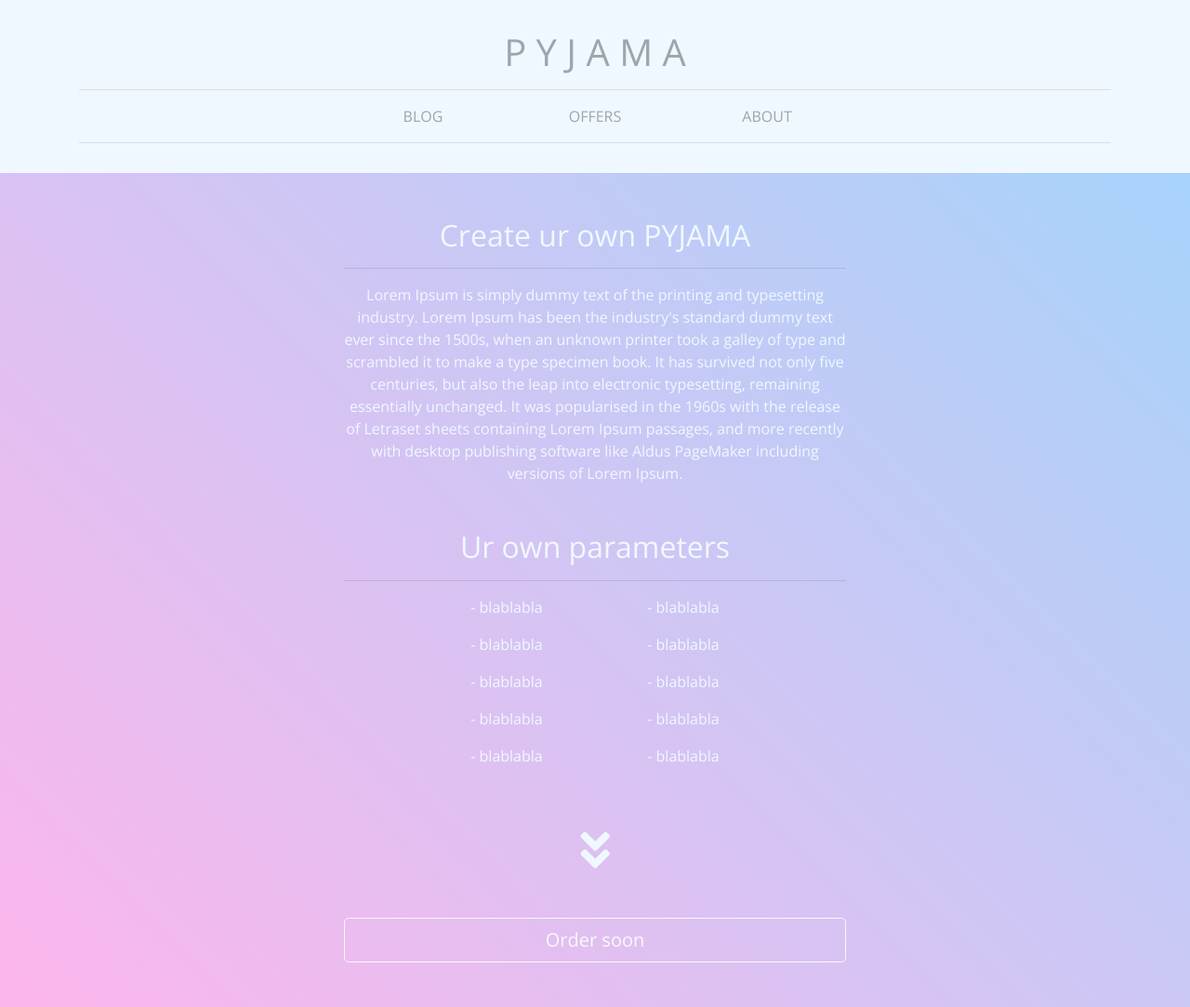
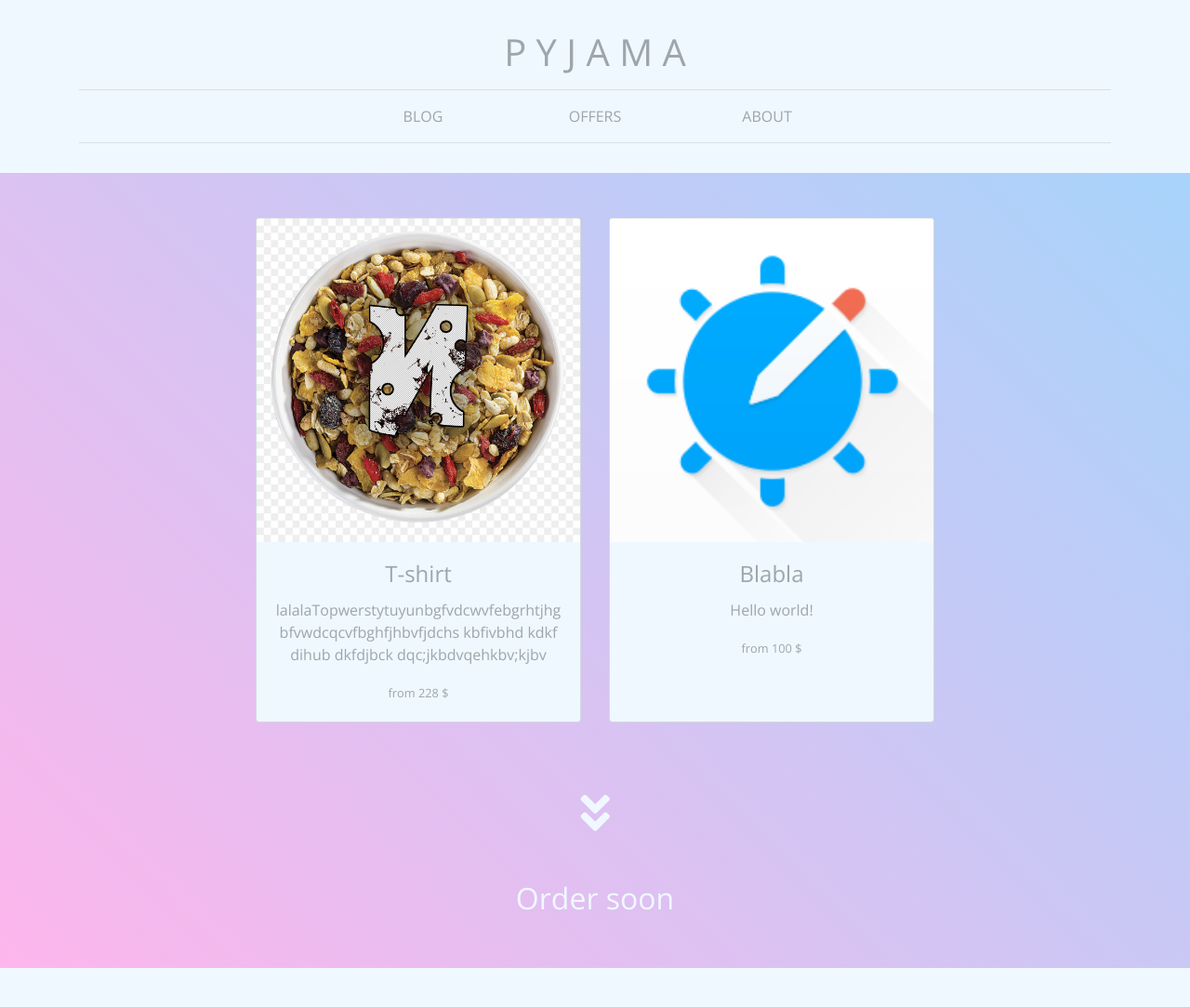
Before and after one commit to gazlevodiva/PYJAMA, a Django app: page /offers/ in a window 1280 px wide. Shown: the whole page at 93% size. After the commit the page ends 1041 px from the top, so only its background shows below. Run offline with Django 3.2, Linux system fonts and the light colour scheme; data comes from the database, SQL or seed files in the repository; both versions use the stored data as it was after the commit; some libraries are stand-ins or nearby versions.

Commit message:
new offers, change css and other

```diff
--- a/website/admin.py
+++ b/website/admin.py
@@ -1,5 +1,5 @@
 from django.contrib import admin
-from .models import Post
+from .models import Post, Offers
 from django_summernote.admin import SummernoteModelAdmin
 
 class PostAdmin(SummernoteModelAdmin):
@@ -7,3 +7,4 @@ class PostAdmin(SummernoteModelAdmin):
 
 
 admin.site.register(Post, PostAdmin)
+admin.site.register(Offers)
--- a/website/models.py
+++ b/website/models.py
@@ -11,3 +11,13 @@ class Post(models.Model):
 
     def __str__(self):
         return self.title
+
+
+class Offers(models.Model):
+    name = models.CharField(max_length=200)
+    photo = models.ImageField(upload_to='images')
+    description = models.TextField()
+    price = models.IntegerField()
+
+    def __str__(self):
+        return self.name
--- a/website/static/website/css/style.css
+++ b/website/static/website/css/style.css
@@ -1,6 +1,7 @@
 body {
     font-family: 'Open Sans', sans-serif;
-    /*height: 100vh;*/
+    height: 100%;
+    min-height: 100vh;
     background-color: #fdb6ec;
     background: linear-gradient(45deg, #fdb6ec,  #a0d6fc);
 
@@ -33,7 +34,6 @@ body {
 
 #blog{
 	color: aliceblue;
-	height: 100vh;
 }
 
 #blog-sector{
@@ -62,10 +62,10 @@ body {
 }
 
 #post {
-	height: 100vh;
 	color: aliceblue;
 }
-#post img{
-	height: 100vh;
-	box-shadow: -1px 0px 48px -23px rgba(199,117,199,1);
+
+.card {
+	background-color: aliceblue;
+	color: #6c757da1;
 }
--- a/website/templates/offers.html
+++ b/website/templates/offers.html
@@ -5,34 +5,26 @@
 <section class="pricing py-5" id="offers">
   <div class="container text-center">
     <div class="row">
-      <!-- Free Tier -->
-      <div class="col-lg-6 text-center">
-        <h2>Create ur own PYJAMA</h2><hr>
-        <p>Lorem Ipsum is simply dummy text of the printing and typesetting industry. Lorem Ipsum has been the industry's standard dummy text ever since the 1500s, when an unknown printer took a galley of type and scrambled it to make a type specimen book. It has survived not only five centuries, but also the leap into electronic typesetting, remaining essentially unchanged. It was popularised in the 1960s with the release of Letraset sheets containing Lorem Ipsum passages, and more recently with desktop publishing software like Aldus PageMaker including versions of Lorem Ipsum.</p>
-        <h2 class="mt-5">Ur own parameters</h2><hr>
-        <div class="row">
-          <div class="col-lg-4">
-            <p> - blablabla</p>
-            <p> - blablabla</p>
-            <p> - blablabla</p>
-            <p> - blablabla</p>
-            <p> - blablabla</p>
-          </div>
-          <div class="col-lg-4">
-            <p> - blablabla</p>
-            <p> - blablabla</p>
-            <p> - blablabla</p>
-            <p> - blablabla</p>
-            <p> - blablabla</p>
+
+      {% for offer in offers %}
+      <div class="col-lg-4 col-sm-6 mb-4 rounded">
+        <div class="card h-100">
+          <!-- {{offer.photo}} -->
+          <img class="card-img-top" src={{offer.photo}}>
+          <div class="card-body">
+            <h4 class="card-title">
+              {{offer.name}}
+            </h4>
+            <p class="card-text">{{offer.description}}</p>
+            <small>from {{offer.price}} $</small>
           </div>
         </div>
-        <i class="fas fa-angle-double-down my-5"></i>
-        <button type="button" class="btn btn-outline-light btn-lg  btn-block">Order soon</button>
+      </div>
+      {% endfor %}
 
-      </div>
     </div>
-
-
+    <i class="fas fa-angle-double-down my-5"></i>
+    <h2>Order soon</h2>
   </div>
 </section>
 
--- a/website/templates/post.html
+++ b/website/templates/post.html
@@ -3,7 +3,6 @@
 {% block content %}
 
 <div class="container text-center mt-5" id="post">
-  <!-- <img class="img-fluid rounded-circle mb-3 mb-md-0" src="https://images.crafta.ua/products/729422" style="height: 350px;"alt=""> -->
   <h1 class="mt-5 mb-5 text-light">{{post.title}}</h1>
   {{post.text|safe}}
 </div>
--- a/website/templates/theme.html
+++ b/website/templates/theme.html
@@ -24,17 +24,12 @@
     <div class="py-3" id="nav" data-spy="scroll">
       <div class="container">
         <h1 class="my-3 text-center">P Y J A M A</h1>
-
-        {%if user.is_authenticated and request.user.groups.all.0|stringformat:"s" != "Admin" %}
-          <a href="/admin/"><small class="text-center">a d m i n</small></a>
-        {%endif%}
-
         <hr>
-        <nav class="d-flex justify-content-center text-center">
+        <div class="d-flex justify-content-center text-center">
           <a class="col-2" href="/">BLOG</a>
           <a class="col-2" href="/offers/">OFFERS</a>
           <a class="col-2" href="/about/">ABOUT</a>
-        </nav>
+        </div>
         <hr>
       </div>
     </div>
@@ -43,11 +38,6 @@
     {% block content %}
     {% endblock %}
 
-
-    <!-- FOOTER -->
- <!--    <div class="py-2" id="footer" data-spy="scroll"><hr></div>
-
- -->
     <script src="https://code.jquery.com/jquery-3.5.1.slim.min.js" integrity="sha384-DfXdz2htPH0lsSSs5nCTpuj/zy4C+OGpamoFVy38MVBnE+IbbVYUew+OrCXaRkfj" crossorigin="anonymous"></script>
     <script src="https://cdn.jsdelivr.net/npm/popper.js@1.16.0/dist/umd/popper.min.js" integrity="sha384-Q6E9RHvbIyZFJoft+2mJbHaEWldlvI9IOYy5n3zV9zzTtmI3UksdQRVvoxMfooAo" crossorigin="anonymous"></script>
     <script src="https://stackpath.bootstrapcdn.com/bootstrap/4.5.0/js/bootstrap.min.js" integrity="sha384-OgVRvuATP1z7JjHLkuOU7Xw704+h835Lr+6QL9UvYjZE3Ipu6Tp75j7Bh/kR0JKI" crossorigin="anonymous"></script>
--- a/website/views.py
+++ b/website/views.py
@@ -1,6 +1,8 @@
 from django.shortcuts import render, redirect, get_object_or_404
 from django.utils import timezone
-from .models import Post
+from .models import Post, Offers
+from django.conf import settings
+import os
 
 
 def index(request):
@@ -20,4 +22,7 @@ def post(request, id):
 
 
 def offers(request):
-    return render(request, "offers.html")
+    path = os.path.join(settings.MEDIA_ROOT)
+    offers = Offers.objects.all()
+    context = {"res": request, "offers": offers, "path": path}
+    return render(request, "offers.html", context)
```
Also changed, not shown: website/templates/index.html (+0 -9 lines), db.sqlite3, media/django-summernote/2021-02-20/d4b60a9b-3a91-4c56-91d5-f2f347b1af58.jpg (added), media/images/MusliIgnata.jpg (added), media/images/icon_200x200.png (added), website/migrations/0002_offers.py (added), website/migrations/0003_offers_photo.py (added), website/migrations/0004_auto_20210223_0001.py (added), website/migrations/0005_auto_20210223_0001.py (added).
